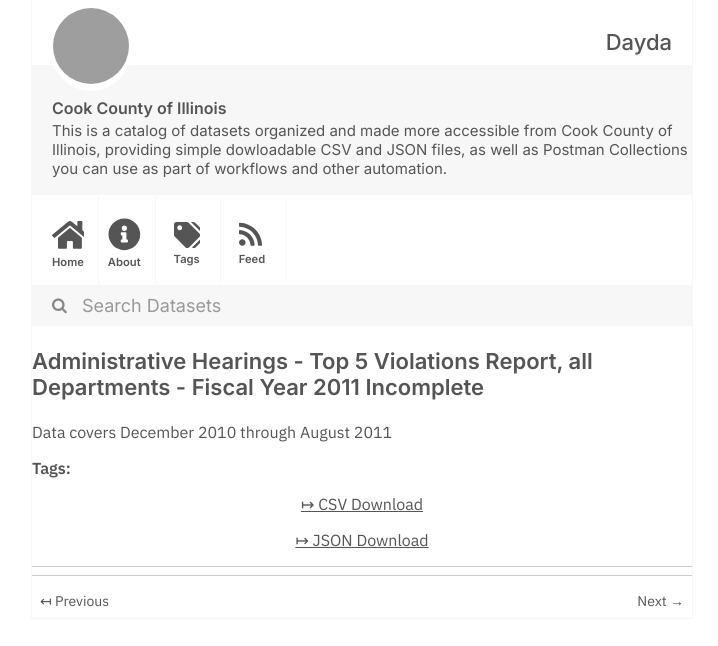
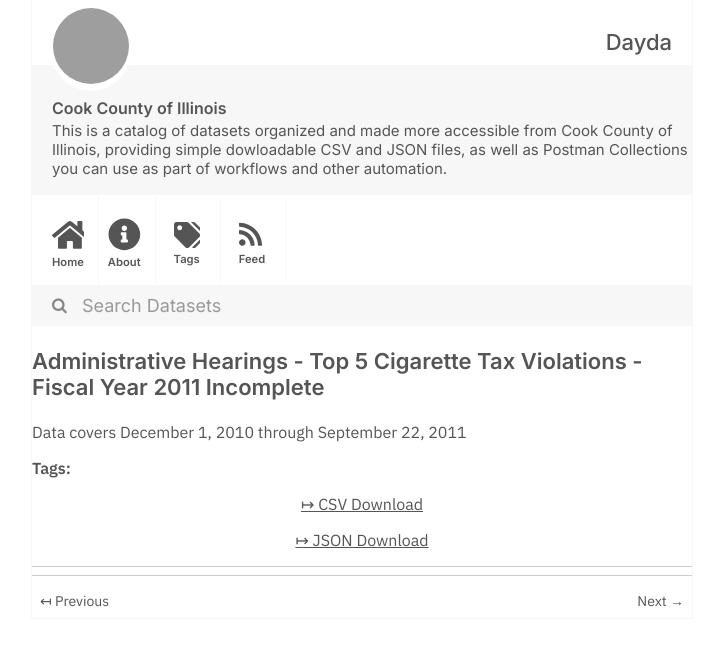
Before and after one commit to dayda-entities/cook-county-of-illinois, a Jekyll site: the page built from _posts/2020-11-10-administrative-hearings-top-5-.md, in a window 1280 px wide, cut to the strip 0-646 px from the top of the page. Shown: the whole strip, without its empty margins (278-996 px from the left). Built offline with Jekyll 4.4.1, drawn with Linux system fonts in a browser that asks for light colours; grey boxes are pictures that could not be loaded.

Commit message:
Publish Data

```diff
--- a/_posts/2020-11-10-administrative-hearings-top-5-.md
+++ b/_posts/2020-11-10-administrative-hearings-top-5-.md
@@ -1,19 +1,19 @@
 ---
 title: >-
-  Administrative Hearings - Top 5 Violations Report, all Departments - Fiscal
-  Year 2011 Incomplete
-created: '2020-11-10T16:57:52.537566'
-modified: '2020-11-10T16:57:52.537576'
+  Administrative Hearings - Top 5 Cigarette Tax Violations - Fiscal Year 2011
+  Incomplete
+created: '2020-11-10T16:57:17.277152'
+modified: '2020-11-10T16:57:17.277162'
 state: active
 type: dataset
 tags: []
 groups:
   - Local Government
 csv_url: >-
-  https://datacatalog.cookcountyil.gov/api/views/ve4u-p8xt/rows.csv?accessType=DOWNLOAD
+  https://datacatalog.cookcountyil.gov/api/views/8fje-a3js/rows.csv?accessType=DOWNLOAD
 json_url: >-
-  https://datacatalog.cookcountyil.gov/api/views/ve4u-p8xt/rows.json?accessType=DOWNLOAD
+  https://datacatalog.cookcountyil.gov/api/views/8fje-a3js/rows.json?accessType=DOWNLOAD
 layout: post
 
 ---
-Data covers December 2010 through August 2011
+Data covers December 1, 2010 through September 22, 2011
```
